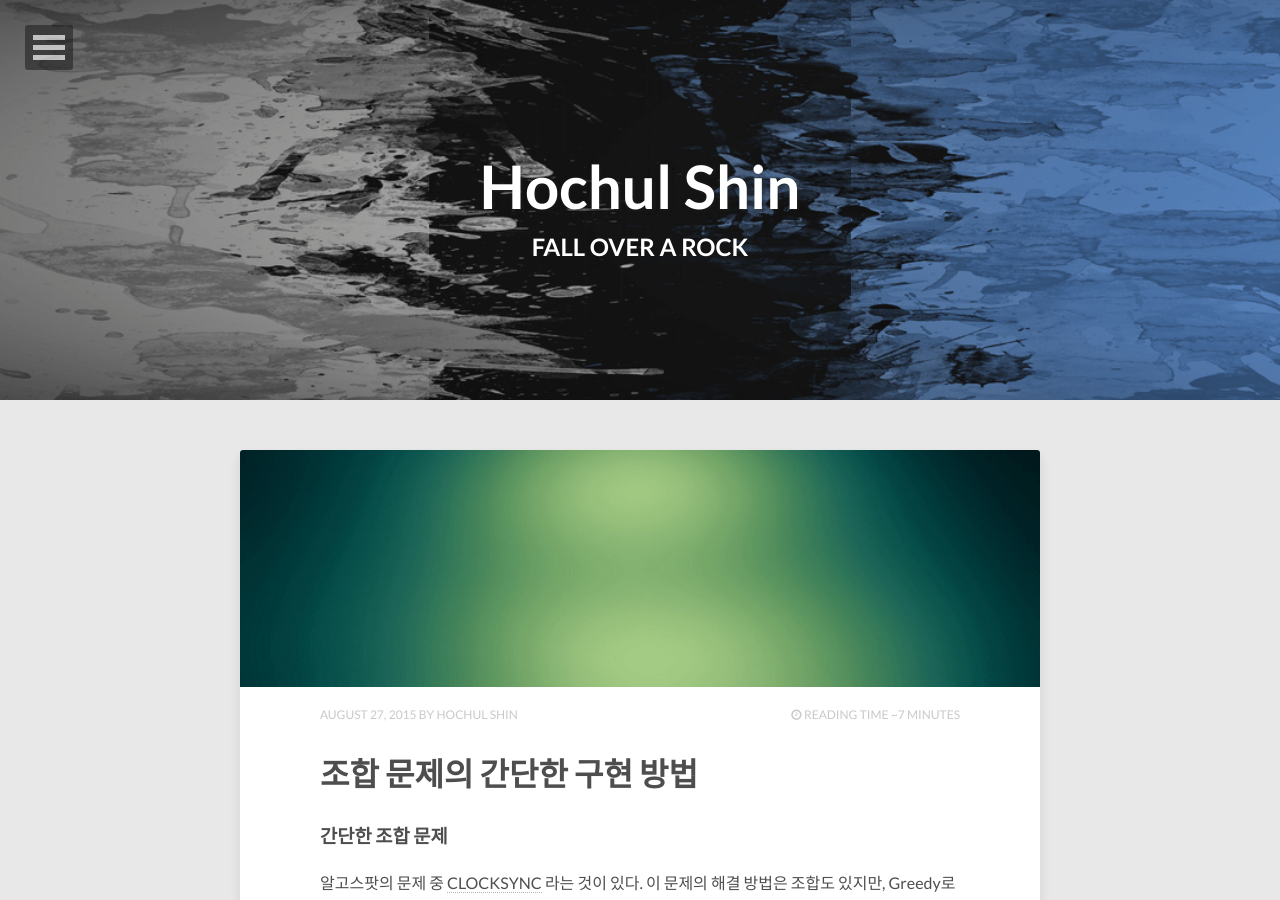
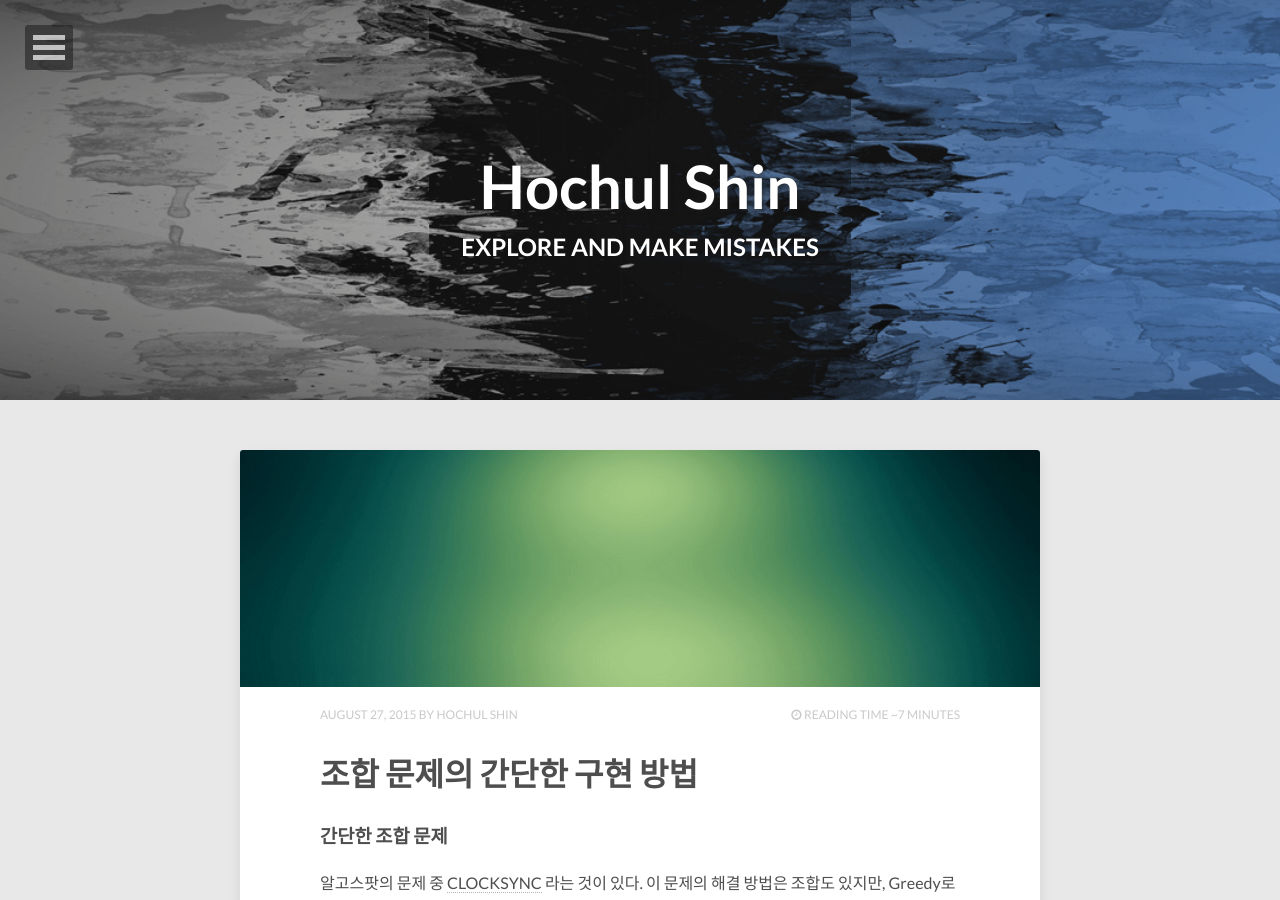
Before and after one commit to dakoo/dakoo.github.io, a Jekyll site: the page built from index.html, in a window 1280 px wide and 900 px high. Built offline with Jekyll 4.4.1, drawn with Linux system fonts in a browser that asks for light colours; nearby versions of some CDN libraries; the list of posts is cut into pages by our own code; comment, search, counter and statistics services are not loaded.

Commit message:
no message

```diff
--- a/index.html
+++ b/index.html
@@ -1,6 +1,6 @@
 ---
 layout: post-index
-title: Fall over a rock
+title: Explore and make mistakes
 description: ""
 image:
   feature: front.png
```
